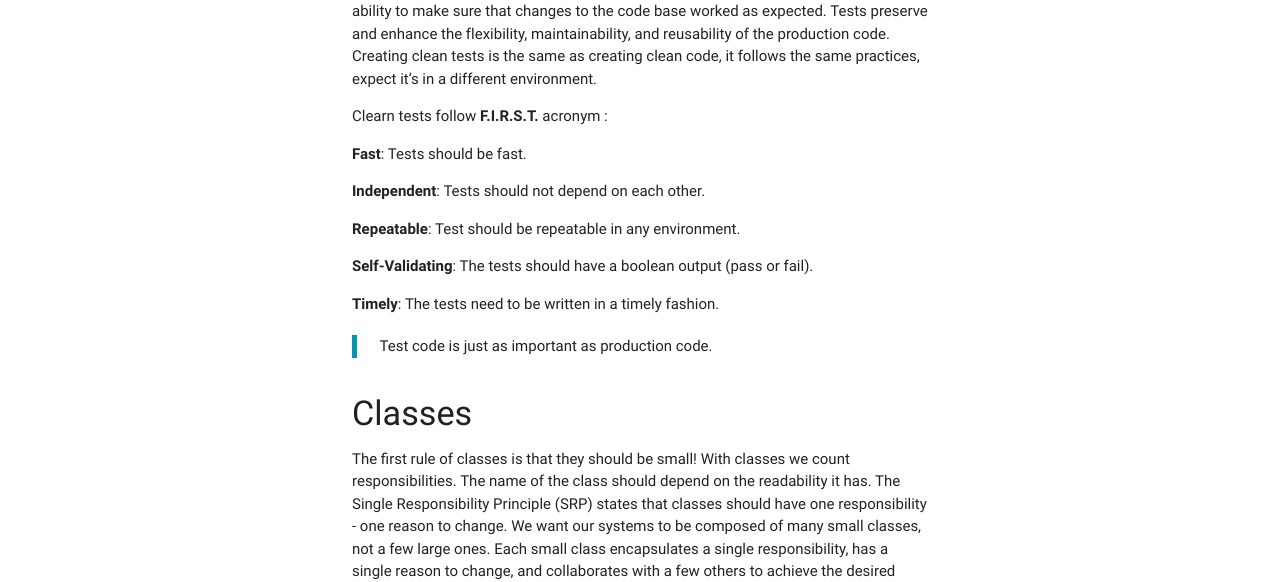
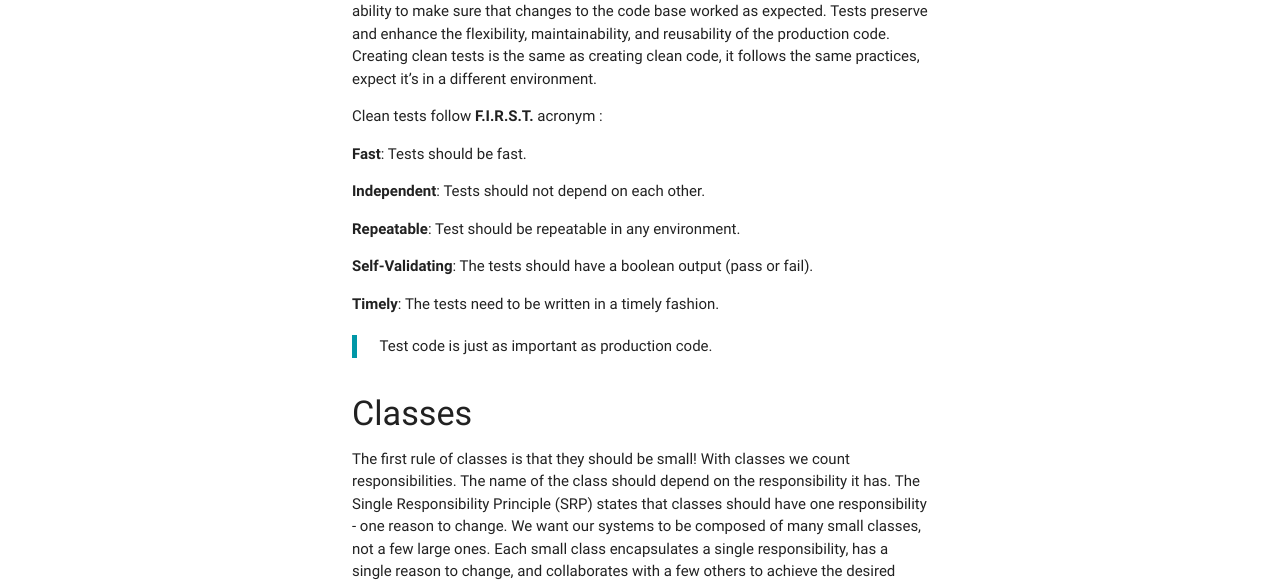
Before and after one commit to JordanSpencerWu/old-website, a Jekyll site: the page built from _posts/book/2016/2016-08-22-clean-code.markdown, in a window 1280 px wide and 900 px high, scrolled down 4898 px. Shown: the part 153-735 px from the top of the window. Built offline with Jekyll 4.4.1, drawn with Linux system fonts in a browser that asks for light colours; nearby versions of some CDN libraries; some of the changed text lies outside the part shown.

Commit message:
add 9-3-2016

```diff
--- a/_posts/book/2016/2016-08-22-clean-code.markdown
+++ b/_posts/book/2016/2016-08-22-clean-code.markdown
@@ -195,7 +195,7 @@ Test Driven Development (TDD) asks us to write unit tests first, before writing
 
 Keeping tests clean will allow the production code to evolve. The unit tests gives the ability to make sure that changes to the code base worked as expected. Tests preserve and enhance the flexibility, maintainability, and reusability of the production code. Creating clean tests is the same as creating clean code, it follows the same practices, expect it's in a different environment.
 
-Clearn tests follow __F.I.R.S.T.__ acronym :
+Clean tests follow __F.I.R.S.T.__ acronym :
 
 __Fast__: Tests should be fast.
 
@@ -213,7 +213,7 @@ __Timely__: The tests need to be written in a timely fashion.
 
 #### Classes
 
-The first rule of classes is that they should be small! With classes we count responsibilities. The name of the class should depend on the readability it has. The Single Responsibility Principle (SRP) states that classes should have one responsibility - one reason to change. We want our systems to be composed of many small classes, not a few large ones. Each small class encapsulates a single responsibility, has a single reason to change, and collaborates with a few others to achieve the desired system behaviors.
+The first rule of classes is that they should be small! With classes we count responsibilities. The name of the class should depend on the responsibility it has. The Single Responsibility Principle (SRP) states that classes should have one responsibility - one reason to change. We want our systems to be composed of many small classes, not a few large ones. Each small class encapsulates a single responsibility, has a single reason to change, and collaborates with a few others to achieve the desired system behaviors.
 
 Classes should have a small number of instance variables. Each of the methods of a class should manipulate one or more of those variables. In general the more variables a method manipulates the more cohesive that method is to its class. When cohesion is high, it means that the methods and variables of the class are co-dependent and hang together as a logical whole. Maintaining cohesion results in many small classes.
 
```
Also changed, not shown: _posts/music/2016/2016-09-03-playlist.markdown (added, +28 -0 lines).
